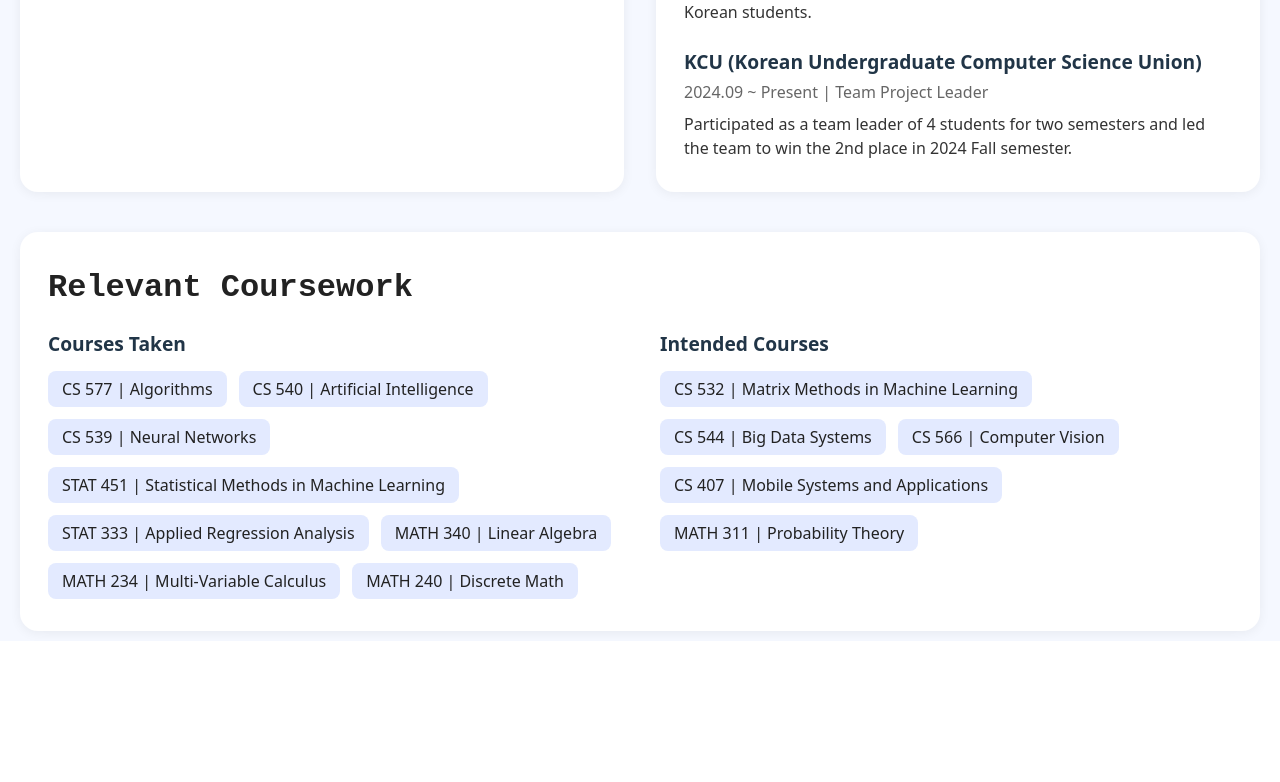
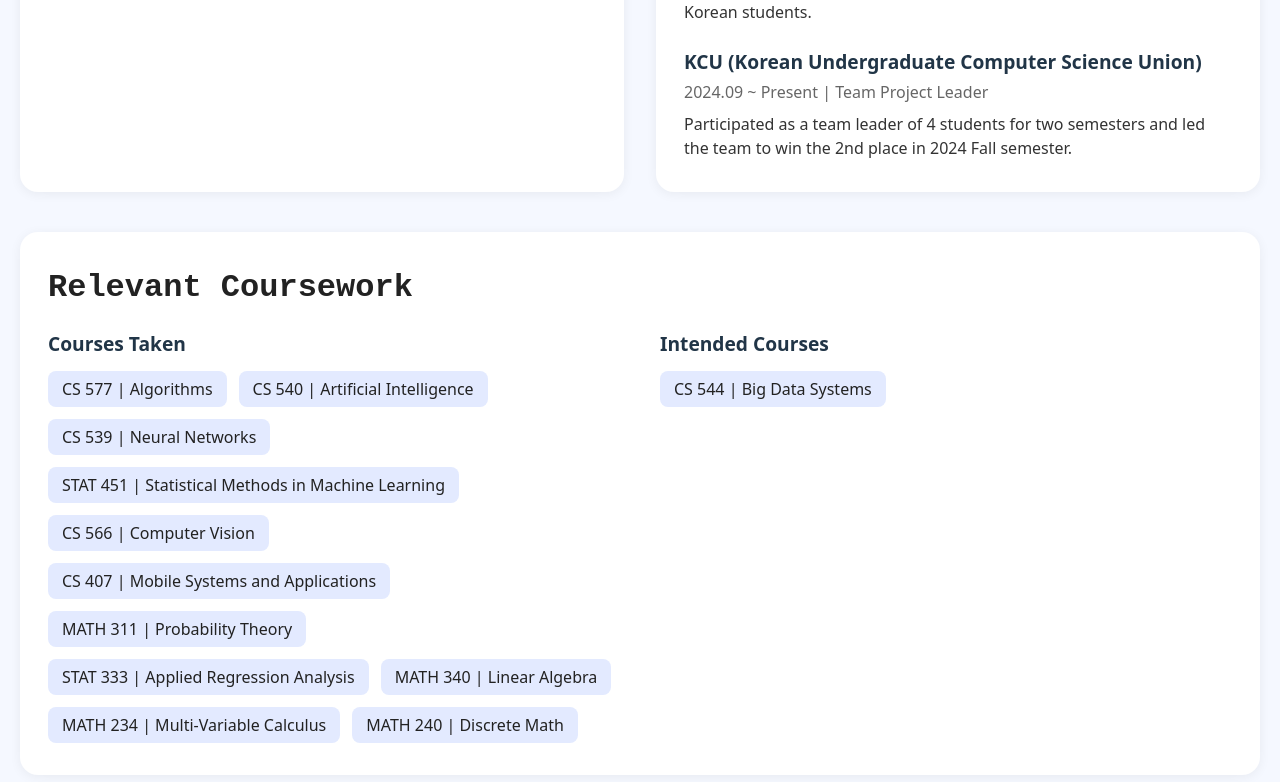
Before and after one commit to HelloPyunny/HelloPyunny, a React (Vite) app: page /education in a window 1280 px wide. Shown: the part 454-1236 px from the top of the page. Before the commit the page ends 1095 px from the top, so only its background shows below. Built offline with nearby package versions, Linux system fonts and the light colour scheme.

Commit message:
updated education

```diff
--- a/src/pages/Education.jsx
+++ b/src/pages/Education.jsx
@@ -217,6 +217,9 @@ export default function Education() {
                 <CourseworkItem>CS 540 | Artificial Intelligence</CourseworkItem>
                 <CourseworkItem>CS 539 | Neural Networks</CourseworkItem>
                 <CourseworkItem>STAT 451 | Statistical Methods in Machine Learning</CourseworkItem>
+                <CourseworkItem>CS 566 | Computer Vision</CourseworkItem>
+                <CourseworkItem>CS 407 | Mobile Systems and Applications</CourseworkItem>
+                <CourseworkItem>MATH 311 | Probability Theory</CourseworkItem>
                 <CourseworkItem>STAT 333 | Applied Regression Analysis</CourseworkItem>
                 <CourseworkItem>MATH 340 | Linear Algebra</CourseworkItem>
                 <CourseworkItem>MATH 234 | Multi-Variable Calculus</CourseworkItem>
@@ -227,11 +230,7 @@ export default function Education() {
             <CourseworkColumn>
               <ColumnTitle>Intended Courses</ColumnTitle>
               <CourseworkList>
-                <CourseworkItem>CS 532 | Matrix Methods in Machine Learning</CourseworkItem>
                 <CourseworkItem>CS 544 | Big Data Systems</CourseworkItem>
-                <CourseworkItem>CS 566 | Computer Vision</CourseworkItem>
-                <CourseworkItem>CS 407 | Mobile Systems and Applications</CourseworkItem>
-                <CourseworkItem>MATH 311 | Probability Theory</CourseworkItem>
               </CourseworkList>
             </CourseworkColumn>
           </CourseworkContainer>
```
